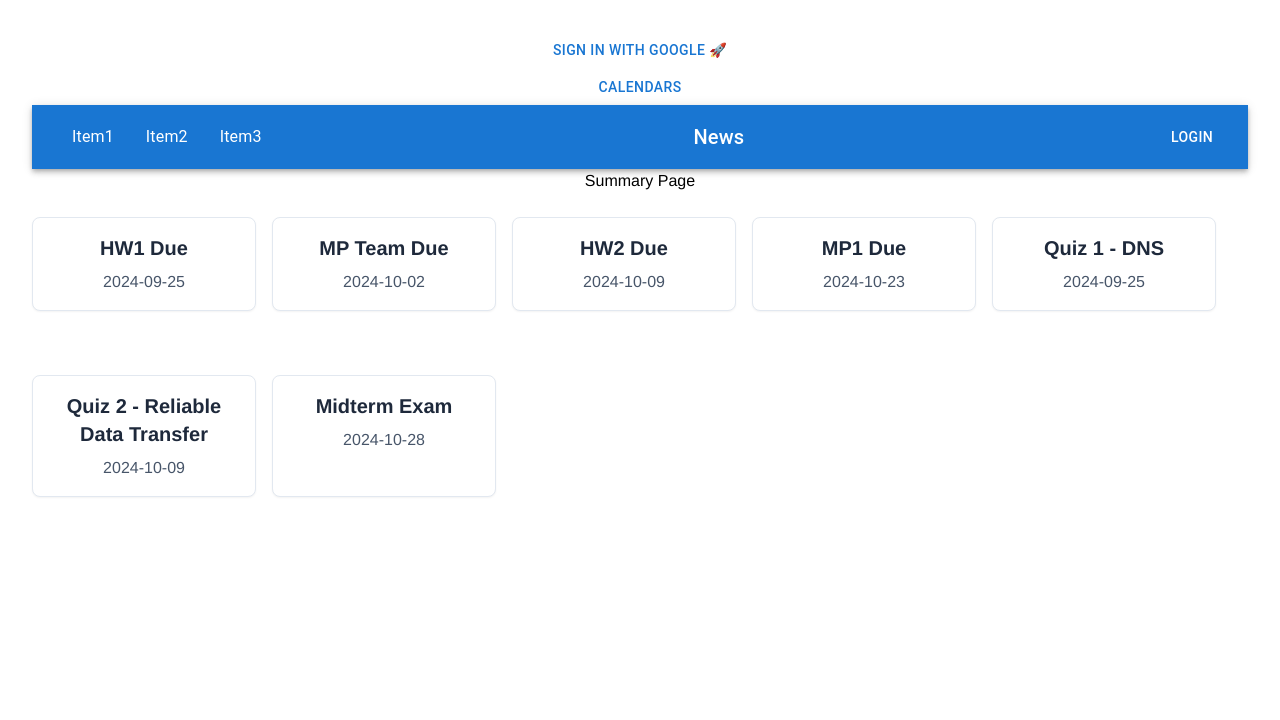
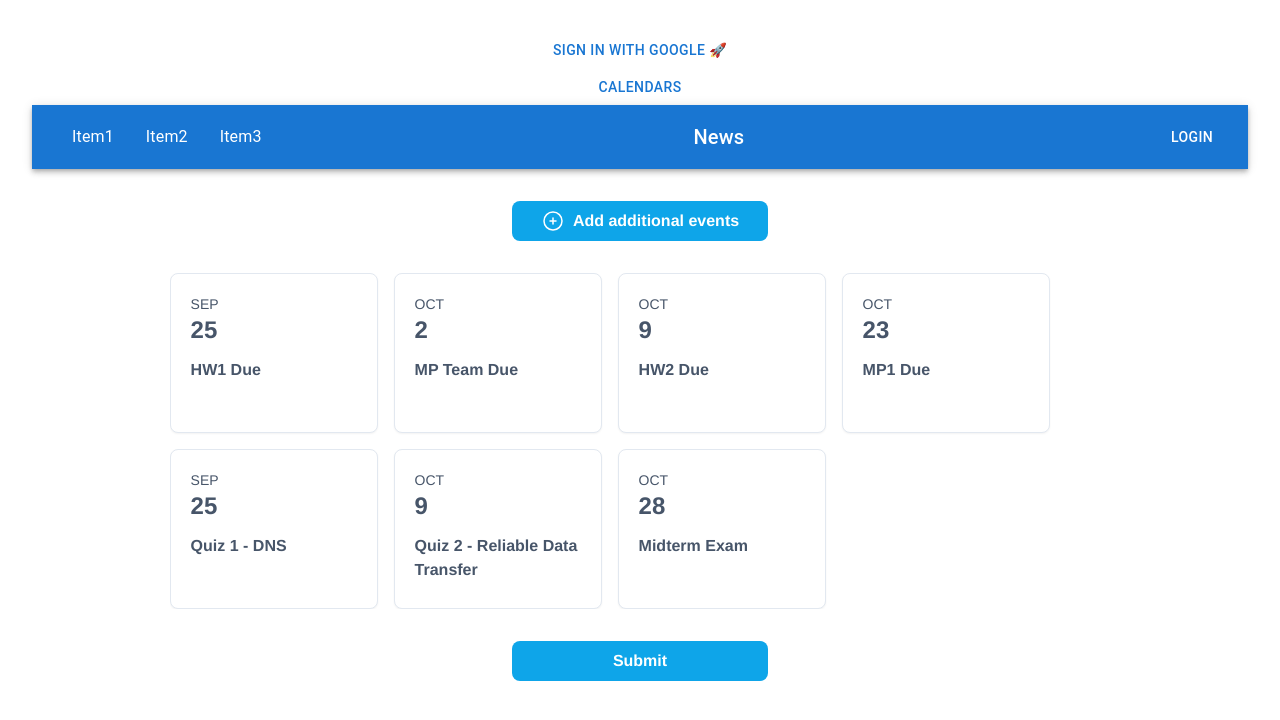
Before and after one commit to lcchow/semesterPlan, a React (Vite) app in the folder semesterPlan/: page /summary in a window 1280 px wide. Shown: the top 720 px of the page. Built offline with nearby package versions, Linux system fonts and the light colour scheme; no server answers.

Commit message:
event card styling and implmentation of modal component

```diff
--- a/semesterPlan/src/App.jsx
+++ b/semesterPlan/src/App.jsx
@@ -8,6 +8,7 @@ import { Button } from '@mui/material'
 import axios from 'axios'
 import GoogleLoginButton from './components/GoogleLoginButton'
 import NavBar from "./components/NavBar";
+import AddEventModal from "./components/Modal";
 
 function App() {
   const [user, setUser] = useState(null);
--- a/semesterPlan/src/components/EventCard.jsx
+++ b/semesterPlan/src/components/EventCard.jsx
@@ -1,22 +1,34 @@
 
-export default function EventCard({title, date}) {
+export default function EventCard({title, date, description}) {
+
+    const dateObj = new Date(date);
+    const month = dateObj.toLocaleString('en-US', {month: 'short'}).toUpperCase();
+    const day = dateObj.getDate();
+
     return (
         <>
-            <div className="relative flex flex-col my-6 bg-white shadow-sm border border-slate-200 rounded-lg w-56">
+            <div className="relative flex flex-col max-w-52 w-52 h-40 bg-white shadow-sm border border-slate-200 rounded-lg">
                 {/* <div className="mx-3 mb-0 border-b border-slate-200 pt-3 pb-2 px-1">
                     <span className="text-sm text-slate-600 font-medium">
                         Card Header
                     </span>
                 </div> */}
 
-                <div className="p-4">
-                    <h5 className="mb-2 text-slate-800 text-xl font-semibold">
+                <div className="p-5 text-left text-slate-600">
+                    <p className=" font-medium text-sm">
+                        {month}
+                    </p>
+                    <p className="font-extrabold text-2xl">
+                        {day}
+                    </p>
+                    <h5 className="mt-3 text-base font-semibold">
                         {title}
                     </h5>
+                    {/* <p className="my-1 font-normal text-sm">
+                        {description}
+                    </p> */}
 
-                    <p className="text-slate-600 leading-normal font-light">
-                        {date}
-                    </p>
+
                 </div>
             </div>
         </>
--- a/semesterPlan/src/components/EventCardList.jsx
+++ b/semesterPlan/src/components/EventCardList.jsx
@@ -5,13 +5,14 @@ export default function EventCardList({ calendarData }) {
     console.log({calendarData})
     return (
         <>
-        <div className="flex flex-wrap gap-4">
+        <div className="flex flex-wrap max-h-[50vh] w-4/5 gap-4 overflow-y-auto content-start my-8">
             {calendarData.map((event) => {
                 const date = event.start.date
                 return (<EventCard
                     key={event.id}
                     title={event.summary}
                     date={date}
+                    description={event.description}
                 />)
             })}
         </div>
--- /dev/null
+++ b/semesterPlan/src/components/Modal.jsx
@@ -0,0 +1,21 @@
+
+export default function Modal({isModalOpen, children}) {
+
+    if(!isModalOpen) {
+        return null;
+    }
+
+
+    return (
+        <>
+            <div className="fixed inset-0 bg-black bg-opacity-50 backdrop-blur-sm flex justify-center items-center z-40">
+                <div
+                    className="bg-white p-6 rounded-lg shadow-xl max-w-md w-full m-3 z-50"
+                    onClick={e => e.stopPropagation()}
+                >
+                    {children}
+                </div>
+            </div>
+        </>
+    )
+}
--- a/semesterPlan/src/pages/Summary.jsx
+++ b/semesterPlan/src/pages/Summary.jsx
@@ -4,23 +4,63 @@ import sampleData from '../../sample.json'
 import sampleData2 from '../../sample2.json'
 import EventCard from "../components/EventCard";
 import EventCardList from "../components/EventCardList";
+import { PlusCircleIcon } from "@heroicons/react/24/outline";
+import Modal from "../components/Modal";
 
 export default function Summary() {
     const assignments = sampleData2.assignments;
     const quizzes = sampleData2.quizzes;
     const exams = sampleData2.exams;
     const [calendarData, setCalendarData] = useState(sampleData.events);
+    const [isModalOpen, setIsModalOpen] = useState(false);
+
+    function handleAddEvent() {
+        // setToggleModal(true);
+    }
 
 
     return (
 
         <>
+            <Modal
+                isModalOpen={isModalOpen}
+                closeModal={() => setIsModalOpen(false)}
+                className="flex flex-col"
+            >
+                <h2>Testing Modal</h2>
+                <p> Testing Modal text</p>
+                <label for="eventDesc" className="w-full">Description</label>
+                <input type="text" name="eventDesc"
+                    className="border border-gray-300 rounded-lg w-full" />
 
-            <div>
-                <h1>Summary Page</h1>
-                <p></p>
+
+                <button
+                    className="text-white py-2 px-4 rounded-lg border-0 bg-sky-500 font-bold hover:bg-sky-300 hover:cursor-pointer"
+                    onClick={() => setIsModalOpen(false)}
+                >
+                    Close
+                </button>
+            </Modal>
+
+            <div className="flex flex-col items-center m-5 mt-8 rounded-lg">
+                <button
+                    className="flex w-64 justify-center align-middle gap-2 text-white py-2 px-4 rounded-lg border-0 bg-sky-500 font-bold hover:bg-sky-300"
+                    onClick={() => setIsModalOpen(true)}
+                >
+                    <PlusCircleIcon className="size-6"/>
+                    Add additional events
+                </button>
+
                 <EventCardList
-                    calendarData = {calendarData} />
+                    calendarData = {calendarData}
+                />
+
+                <button
+                    className="flex w-64 justify-center align-middle gap-2 text-white py-2 px-4 rounded-lg border-0 bg-sky-500 font-bold hover:bg-sky-300"
+                    onClick={() => setIsModalOpen(true)}
+                >
+                    Submit
+                </button>
             </div>
 
 
```
